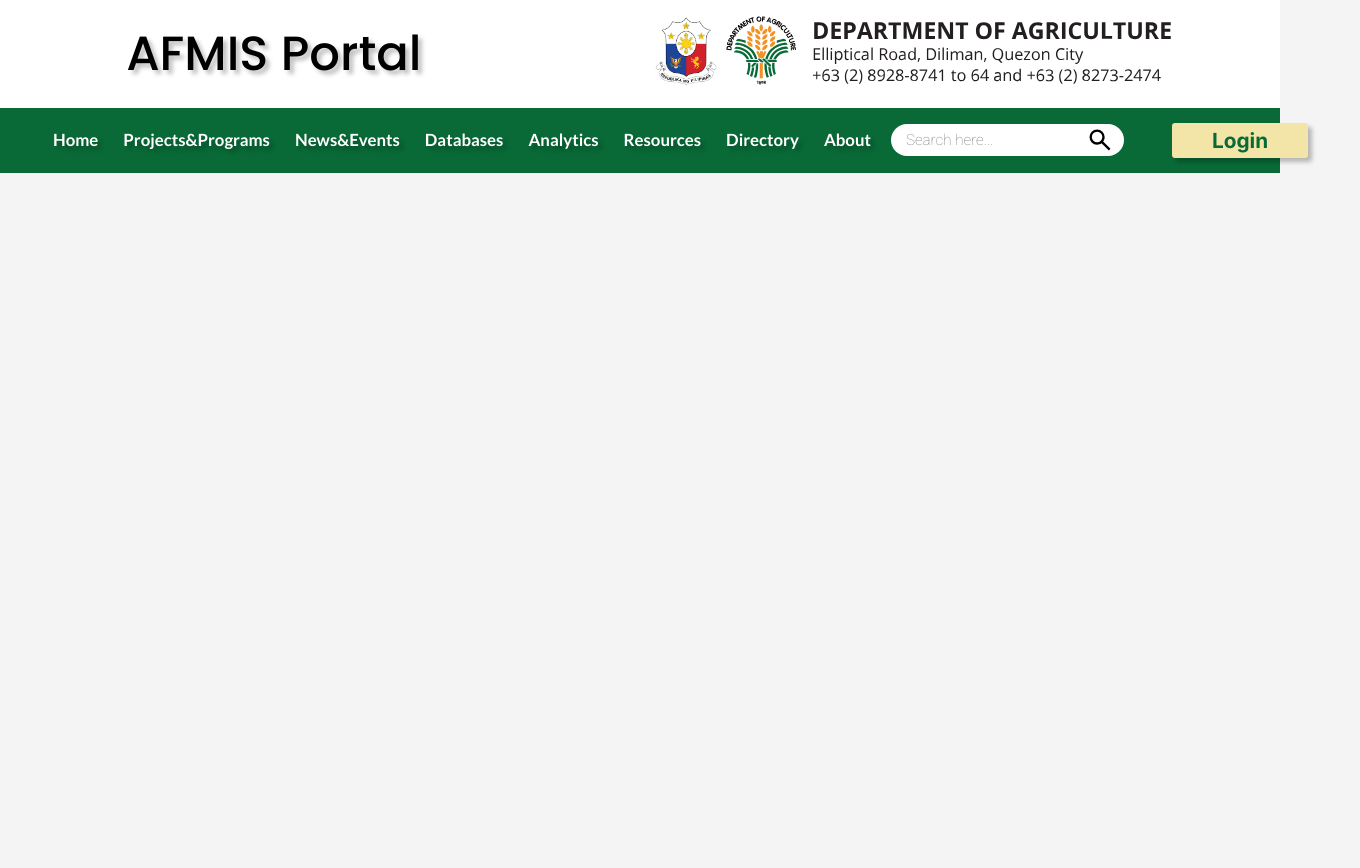
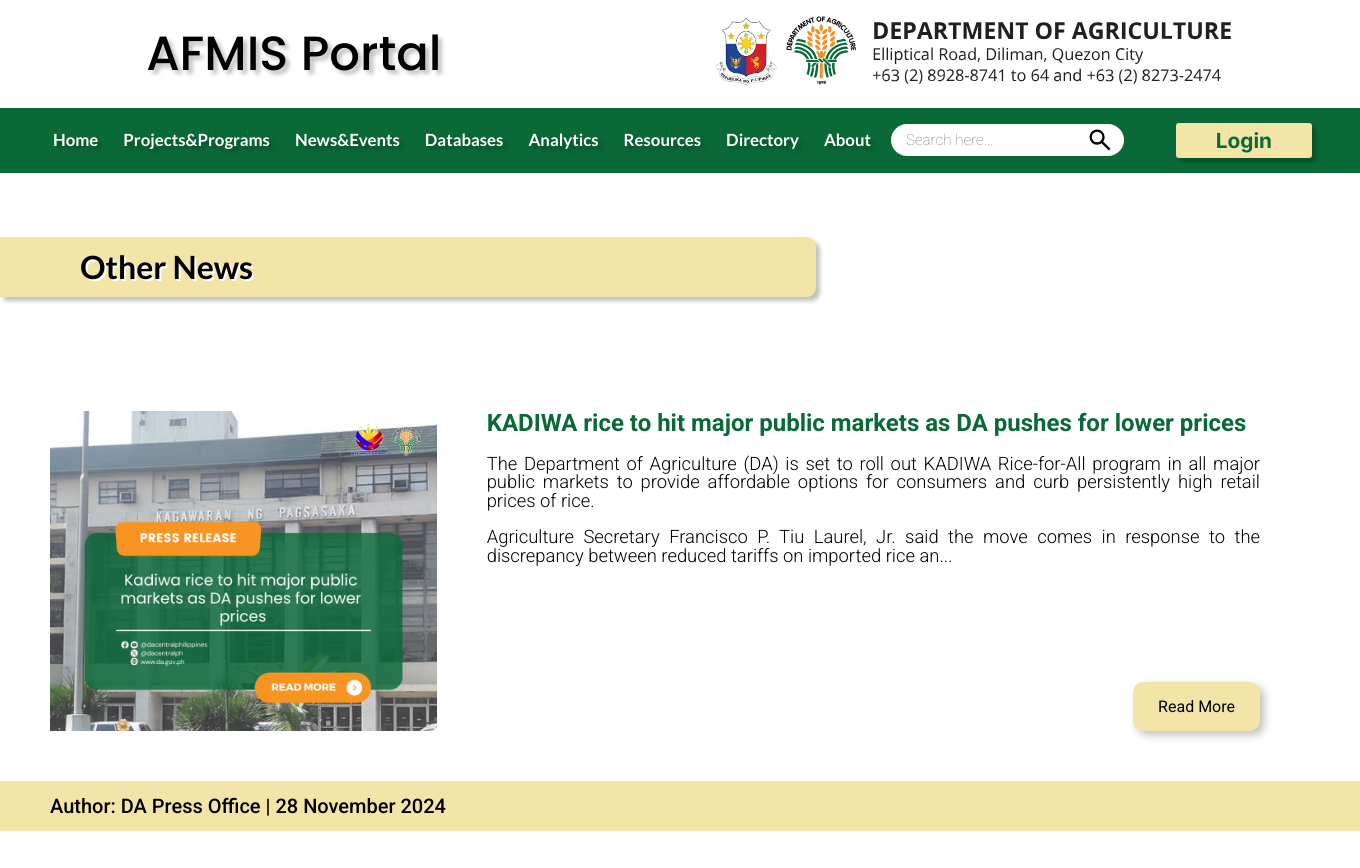
Before and after one commit to espiritukarl/afmis_portal, a React (Vite) app in the folder AFMIS_Portal/: page /news-articles in a window 1280 px wide. Shown: the top 868 px of the page, 1360 px wide, since content can reach past the window. Before the commit the page ends 800 px from the top, so only its background shows below. Built offline with nearby package versions, Linux system fonts and the light colour scheme.

Commit message:
Initial commit of news-articles page

```diff
--- a/AFMIS_Portal/src/App.jsx
+++ b/AFMIS_Portal/src/App.jsx
@@ -4,6 +4,7 @@
 import Navbar from "./pages/Navbar.jsx";
 import { LandingMain, LandingSide } from "./pages/Home.jsx";
 import UpcomingEvents from "./pages/UpcomingEvents.jsx";
+import NewsArticles from "./pages/NewsArticles.jsx";
 import "./styles/App.css";
 
 function App() {
@@ -24,6 +25,7 @@
               }
             />
             <Route path="/upcoming-events" element={<UpcomingEvents />} />
+            <Route path="/news-articles" element={<NewsArticles />} />
           </Routes>
         </div>
       </div>
--- /dev/null
+++ b/AFMIS_Portal/src/components/Data/NewsDetails.jsx
@@ -0,0 +1,18 @@
+export const newsDetails = [
+  {
+    title:
+      "KADIWA rice to hit major public markets as DA pushes for lower prices",
+    news: "The Department of Agriculture (DA) is set to roll out KADIWA Rice-for-All program in all major public markets to provide affordable options for consumers and curb persistently high retail prices of rice.\n\nAgriculture Secretary Francisco P. Tiu Laurel, Jr. said the move comes in response to the discrepancy between reduced tariffs on imported rice and the unusually high prices at the retail level.\n\n“Even with the tariff reduction, retail prices remain unusually high,” he said. “I have actual price bulletins of wholesale imported rice, and it’s really only at P37 to P38 per kilo. With lower tariffs and declining international prices, there’s no reason for the continued high retail prices.”\n\nSince the implementation of Executive Order No. 62 in July, which reduced rice tariffs from 35% to 15%, the DA has been actively engaging with importers and retailers to encourage price reductions. However, progress has been slow, prompting DA to take a more direct approach.\n\n“We’ve tried to avoid selling rice in major public markets to protect the livelihood of rice vendors,” the secretary noted. “But since they haven’t significantly lowered prices for well-milled and regular-milled rice, we are now forced to step in and offer KADIWA rice. This will allow us to supply consumers directly and compete with retailers.”",
+    author: "DA Press Office",
+    date: "28 November 2024",
+    imgSrc: "/news2.png",
+  },
+  {
+    title:
+      "KADIWA ng Pangulo Expo opens market opportunities to Ph agripreneurs",
+    news: "Highlighting the achievements and potentials of the KADIWA program to agri-entrepreneurial advancement, the Department of Agriculture (DA) launched the first KADIWA ng Pangulo (KNP) Expo at the Philippine International Convention Center (PICC), Pasay City on November 26. \n\nRunning for three days and with 65  participating government agencies, farmers’ cooperatives and associations (FCAs), micro-, small, and medium enterprises (MSMEs), and KADIWA consolidators from various parts of the country, the expo aims to showcase high-quality agri-fishery products and notable accomplishments of the KNP beneficiaries and partner agencies, as well as the prospects and the future of the KNP Program.",
+    author: "DA-AFID",
+    date: "27 November 2024",
+    imgSrc: "/news1.jpg",
+  },
+];
--- /dev/null
+++ b/AFMIS_Portal/src/components/NewsCard.jsx
@@ -0,0 +1,30 @@
+import "../styles/news.css";
+
+export default function NewsCard({ title, news, author, date, imgSrc }) {
+  return (
+    <article className="news-card">
+      <div className="news-container">
+        <div className="img-container">
+          <img src={imgSrc} alt="" />
+        </div>
+        <div className="news-info-container">
+          <h4 className="roboto-bold">{title}</h4>
+          <TruncatedText text={news || ""} maxLength={350} />
+
+          <button className="news-read-more roboto-regular">Read More</button>
+        </div>
+      </div>
+      <div className="news-article-info">
+        <span className="roboto-medium">{`Author: ${author} | ${date}`}</span>
+      </div>
+    </article>
+  );
+}
+
+function TruncatedText({ text, maxLength }) {
+  return (
+    <p className="roboto-light">
+      {text.length > maxLength ? text.slice(0, maxLength) + "..." : text}
+    </p>
+  );
+}
--- a/AFMIS_Portal/src/pages/Home.jsx
+++ b/AFMIS_Portal/src/pages/Home.jsx
@@ -9,7 +9,7 @@
 export function LandingMain() {
   return (
     <main>
-      <article>
+      <article className="afmis-portal-description">
         <p className="roboto-regular">
           The AFMIS Portal consolidates all the market-related systems of the
           Department in a single platform for easy access and unified view of
--- /dev/null
+++ b/AFMIS_Portal/src/pages/NewsArticles.jsx
@@ -0,0 +1,23 @@
+import SectionTitle from "../components/SectionTitle";
+import NewsCard from "../components/NewsCard";
+import { newsDetails } from "../components/Data/NewsDetails";
+
+export default function UpcomingEvents() {
+  return (
+    <main>
+      <SectionTitle title={"Other News"} />
+      {newsDetails.map((news) => {
+        return (
+          <NewsCard
+            key={news.title}
+            title={news.title}
+            news={news.news}
+            author={news.author}
+            date={news.date}
+            imgSrc={news.imgSrc}
+          />
+        );
+      })}
+    </main>
+  );
+}
--- a/AFMIS_Portal/src/styles/App.css
+++ b/AFMIS_Portal/src/styles/App.css
@@ -4,7 +4,7 @@
   flex: 2;
 }
 
-main > article {
+main > .afmis-portal-description {
   margin: 50px;
   text-align: justify;
 }
@@ -32,7 +32,7 @@
 }
 
 .container {
-  max-width: 1360px;
+  width: 1360px;
   height: auto;
   margin: 0 auto;
   padding: 0;
--- /dev/null
+++ b/AFMIS_Portal/src/styles/news.css
@@ -0,0 +1,71 @@
+.news-card {
+  width: 100%;
+  margin-top: 4rem;
+}
+
+.news-container {
+  display: flex;
+  height: 320px;
+  overflow: hidden;
+  padding: 50px;
+}
+
+.img-container {
+  flex: 1;
+  display: flex;
+  justify-content: center;
+  align-items: center;
+  overflow: hidden;
+  padding: 0;
+}
+
+.img-container > img {
+  min-width: 100%;
+  min-height: 100%;
+  object-fit: cover;
+}
+
+.news-info-container {
+  flex: 2;
+  display: flex;
+  flex-direction: column;
+  justify-content: space-between;
+  padding: 0 50px;
+  text-align: justify;
+  height: 100%;
+}
+
+.news-info-container > h4 {
+  font-size: 1.5rem;
+  text-align: left;
+  color: var(--primary-green);
+  margin-bottom: 20px;
+}
+
+.news-info-container > p {
+  font-size: 1.15rem;
+  white-space: pre-line;
+}
+
+.news-read-more {
+  justify-self: flex-end;
+  align-self: flex-end;
+  margin-top: auto;
+  padding: 15px 25px;
+  font-size: 1rem;
+  border-radius: 10px;
+  border: none;
+  background-color: var(--primary-yellow);
+  box-shadow: 4px 4px 8px var(--text-box-shadow);
+}
+
+.news-article-info {
+  width: 100%;
+  background-color: var(--primary-yellow);
+  padding: 15px 0;
+}
+
+.news-article-info > span {
+  padding-left: 50px;
+  font-size: 1.25rem;
+}
```
Also changed, not shown: AFMIS_Portal/public/news1.jpg (added), AFMIS_Portal/public/news2.png (added).
